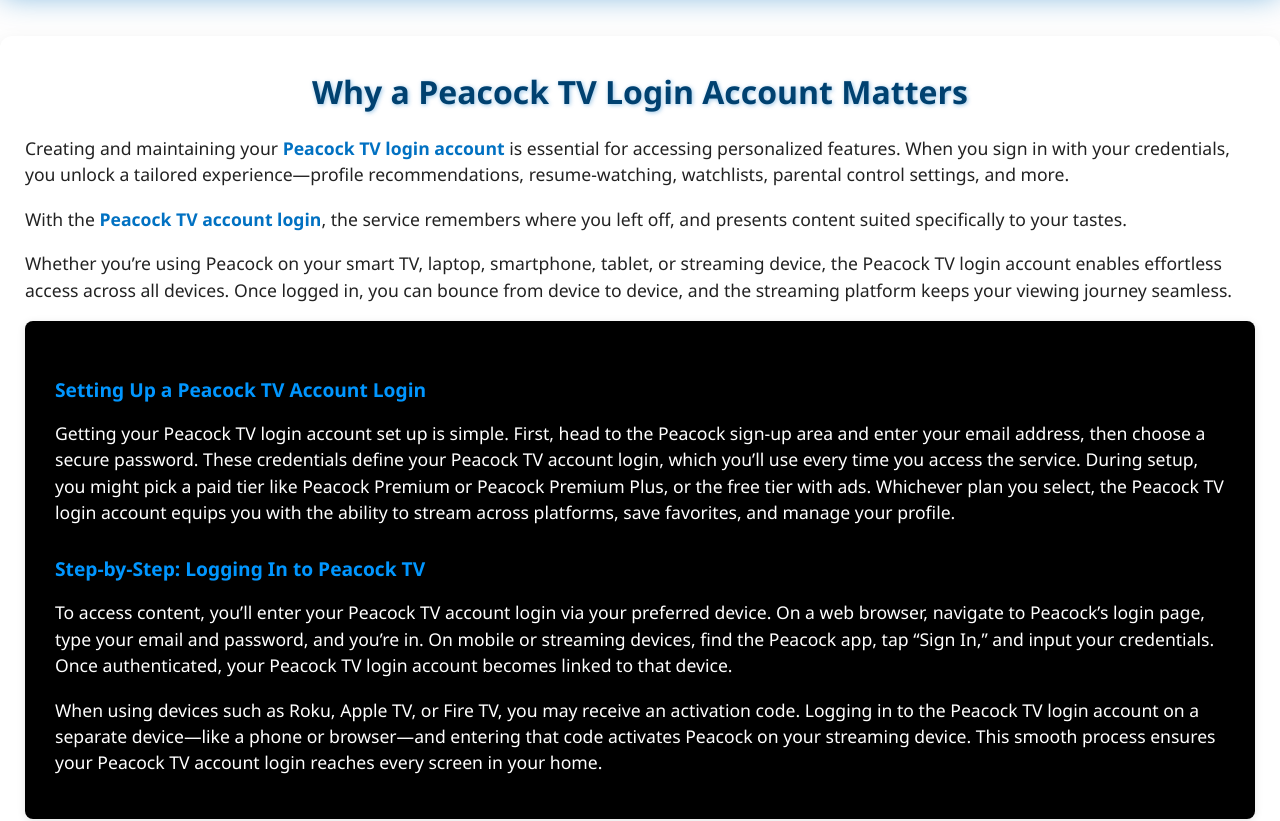
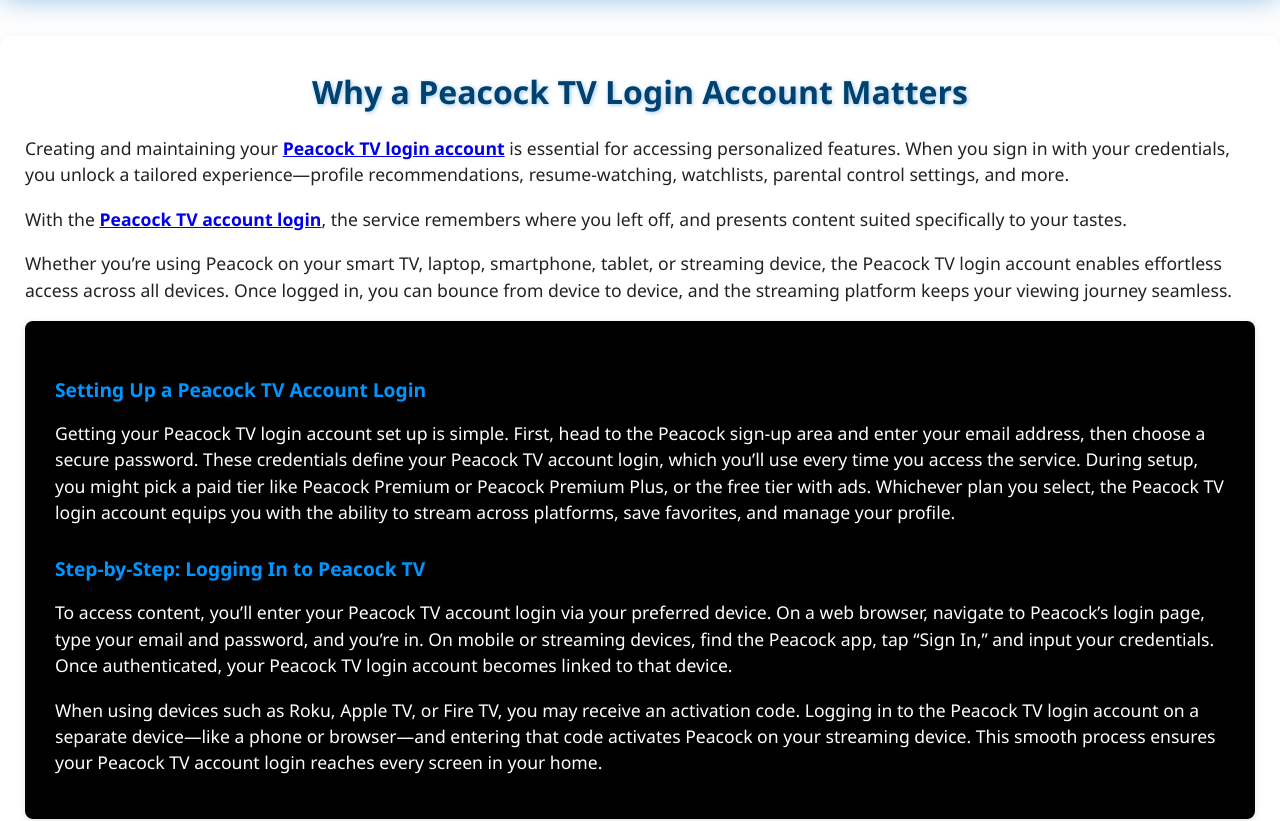
Before and after one commit to peacocktv01/peacocktvlogin, a plain HTML site: page index.html in a window 1280 px wide. Shown: the part 840-1661 px from the top of the page. Drawn offline with Linux system fonts and the light colour scheme.

Commit message:
Update index.html

```diff
--- a/index.html
+++ b/index.html
@@ -412,8 +412,8 @@
 
 <main class="container">
   <h2>Why a Peacock TV Login Account Matters</h2>
-  <p>Creating and maintaining your <strong>Peacock TV login account</strong> is essential for accessing personalized features. When you sign in with your credentials, you unlock a tailored experience—profile recommendations, resume-watching, watchlists, parental control settings, and more.</p>
-  <p>With the <strong>Peacock TV account login</strong>, the service remembers where you left off, and presents content suited specifically to your tastes.</p>
+  <p>Creating and maintaining your <strong><a href="https://peacocktvlogin.pages.dev/">Peacock TV login account</a></strong> is essential for accessing personalized features. When you sign in with your credentials, you unlock a tailored experience—profile recommendations, resume-watching, watchlists, parental control settings, and more.</p>
+  <p>With the <strong><a href="https://sites.google.com/view/peacocktvuserguide/">Peacock TV account login</a></strong>, the service remembers where you left off, and presents content suited specifically to your tastes.</p>
   <p>Whether you’re using Peacock on your smart TV, laptop, smartphone, tablet, or streaming device, the Peacock TV login account enables effortless access across all devices. Once logged in, you can bounce from device to device, and the streaming platform keeps your viewing journey seamless.</p>
 
 
@@ -449,7 +449,7 @@
 
   <p class="section-title">Managing Multiple Peacock TV Account Logins</p>
 
-  <p>Some households may rely on multiple Peacock TV login account credentials: perhaps one for free access under a basic tier and another under a Premium subscription. While this can offer benefits like separate watchlists or tiers, juggling multiple logins may also cause confusion. It’s generally simpler to maintain one Peacock TV account login, with multiple profiles inside—especially since the platform allows this and consolidates billing in one place.</p>
+  <p>Some households may rely on multiple Peacock TV login account credentials "<a href="https://peacocktvguide.pages.dev/">peacock tv customer support</a>": perhaps one for free access under a basic tier and another under a Premium subscription. While this can offer benefits like separate watchlists or tiers, juggling multiple logins may also cause confusion. It’s generally simpler to maintain one Peacock TV account login, with multiple profiles inside—especially since the platform allows this and consolidates billing in one place.</p>
 
   <p class="section-title">Switching Authentication Methods</p>
 
```
